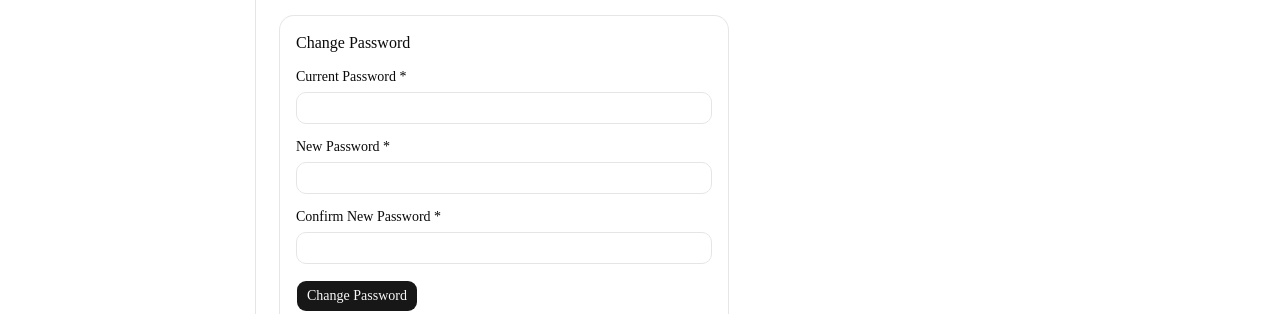
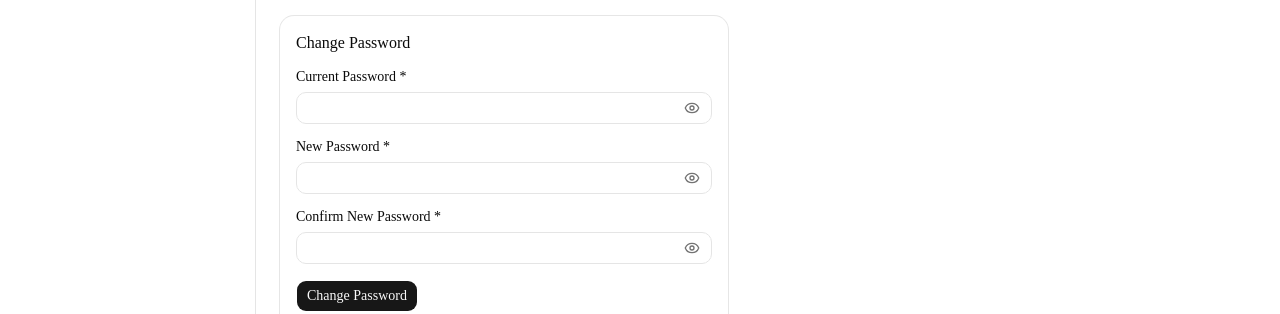
Before and after one commit to aiaceonesolutionscom/MTI-Quotation-system-, a Next.js app: page /profile in a window 1280 px wide. Shown: the part 284-598 px from the top of the page. Built offline with nearby package versions, Linux system fonts and the light colour scheme; no server answers; sample sign-in values are in the browser's storage.

Commit message:
Add password visibility toggle, remove forgot-password hint from login

```diff
--- a/src/app/(auth)/login/login-form.tsx
+++ b/src/app/(auth)/login/login-form.tsx
@@ -1,17 +1,19 @@
 "use client";
 
-import { useActionState } from "react";
+import { useState, useActionState } from "react";
 import { loginAction, type LoginActionState } from "@/actions/auth.actions";
 import { Button } from "@/components/ui/button";
 import { Input } from "@/components/ui/input";
 import { Label } from "@/components/ui/label";
 import { Checkbox } from "@/components/ui/checkbox";
 import { Card, CardContent, CardDescription, CardHeader, CardTitle } from "@/components/ui/card";
+import { Eye, EyeOff } from "lucide-react";
 
 const initialState: LoginActionState = {};
 
 export function LoginForm() {
   const [state, formAction, pending] = useActionState(loginAction, initialState);
+  const [showPassword, setShowPassword] = useState(false);
 
   return (
     <Card className="w-full max-w-sm">
@@ -28,7 +30,23 @@ export function LoginForm() {
           </div>
           <div className="space-y-2">
             <Label htmlFor="password">Password</Label>
-            <Input id="password" name="password" type="password" autoComplete="current-password" required />
+            <div className="relative">
+              <Input
+                id="password"
+                name="password"
+                type={showPassword ? "text" : "password"}
+                autoComplete="current-password"
+                required
+                className="pr-10"
+              />
+              <button
+                type="button"
+                onClick={() => setShowPassword(!showPassword)}
+                className="absolute right-3 top-1/2 -translate-y-1/2 text-muted-foreground hover:text-foreground"
+              >
+                {showPassword ? <EyeOff className="h-4 w-4" /> : <Eye className="h-4 w-4" />}
+              </button>
+            </div>
           </div>
           <div className="flex items-center gap-2">
             <Checkbox id="remember" name="remember" defaultChecked />
@@ -40,9 +58,6 @@ export function LoginForm() {
           <Button type="submit" className="w-full" disabled={pending}>
             {pending ? "Signing in…" : "Sign in"}
           </Button>
-          <p className="text-center text-xs text-muted-foreground">
-            Forgot your password? Ask a Super Admin or Admin to reset it for you.
-          </p>
         </form>
       </CardContent>
     </Card>
--- a/src/app/(dashboard)/profile/change-password-form.tsx
+++ b/src/app/(dashboard)/profile/change-password-form.tsx
@@ -9,13 +9,55 @@ import { Card, CardContent, CardHeader, CardTitle } from "@/components/ui/card";
 import { Button } from "@/components/ui/button";
 import { Input } from "@/components/ui/input";
 import { Label } from "@/components/ui/label";
+import { Eye, EyeOff } from "lucide-react";
 import { changeOwnPasswordSchema } from "@/lib/validations/settings.schema";
 import { changeOwnPassword } from "@/actions/users.actions";
 
 type FormValues = z.infer<typeof changeOwnPasswordSchema>;
 
+function PasswordField({
+  id,
+  label,
+  register,
+  error,
+  show,
+  onToggle,
+}: {
+  id: string;
+  label: string;
+  register: ReturnType<typeof useForm<FormValues>>["register"];
+  error?: string;
+  show: boolean;
+  onToggle: () => void;
+}) {
+  return (
+    <div className="space-y-2">
+      <Label htmlFor={id}>{label} *</Label>
+      <div className="relative">
+        <Input
+          id={id}
+          type={show ? "text" : "password"}
+          {...register(id as keyof FormValues)}
+          className="pr-10"
+        />
+        <button
+          type="button"
+          onClick={onToggle}
+          className="absolute right-3 top-1/2 -translate-y-1/2 text-muted-foreground hover:text-foreground"
+        >
+          {show ? <EyeOff className="h-4 w-4" /> : <Eye className="h-4 w-4" />}
+        </button>
+      </div>
+      {error && <p className="text-sm text-destructive">{error}</p>}
+    </div>
+  );
+}
+
 export function ChangePasswordForm() {
   const [serverError, setServerError] = useState<string | null>(null);
+  const [showCurrent, setShowCurrent] = useState(false);
+  const [showNew, setShowNew] = useState(false);
+  const [showConfirm, setShowConfirm] = useState(false);
   const {
     register,
     handleSubmit,
@@ -45,25 +87,30 @@ export function ChangePasswordForm() {
       </CardHeader>
       <CardContent>
         <form onSubmit={handleSubmit(onSubmit)} className="space-y-4">
-          <div className="space-y-2">
-            <Label htmlFor="currentPassword">Current Password *</Label>
-            <Input id="currentPassword" type="password" {...register("currentPassword")} />
-            {errors.currentPassword && (
-              <p className="text-sm text-destructive">{errors.currentPassword.message}</p>
-            )}
-          </div>
-          <div className="space-y-2">
-            <Label htmlFor="newPassword">New Password *</Label>
-            <Input id="newPassword" type="password" {...register("newPassword")} />
-            {errors.newPassword && <p className="text-sm text-destructive">{errors.newPassword.message}</p>}
-          </div>
-          <div className="space-y-2">
-            <Label htmlFor="confirmPassword">Confirm New Password *</Label>
-            <Input id="confirmPassword" type="password" {...register("confirmPassword")} />
-            {errors.confirmPassword && (
-              <p className="text-sm text-destructive">{errors.confirmPassword.message}</p>
-            )}
-          </div>
+          <PasswordField
+            id="currentPassword"
+            label="Current Password"
+            register={register}
+            error={errors.currentPassword?.message}
+            show={showCurrent}
+            onToggle={() => setShowCurrent(!showCurrent)}
+          />
+          <PasswordField
+            id="newPassword"
+            label="New Password"
+            register={register}
+            error={errors.newPassword?.message}
+            show={showNew}
+            onToggle={() => setShowNew(!showNew)}
+          />
+          <PasswordField
+            id="confirmPassword"
+            label="Confirm New Password"
+            register={register}
+            error={errors.confirmPassword?.message}
+            show={showConfirm}
+            onToggle={() => setShowConfirm(!showConfirm)}
+          />
 
           {serverError && <p className="text-sm text-destructive">{serverError}</p>}
 
```
